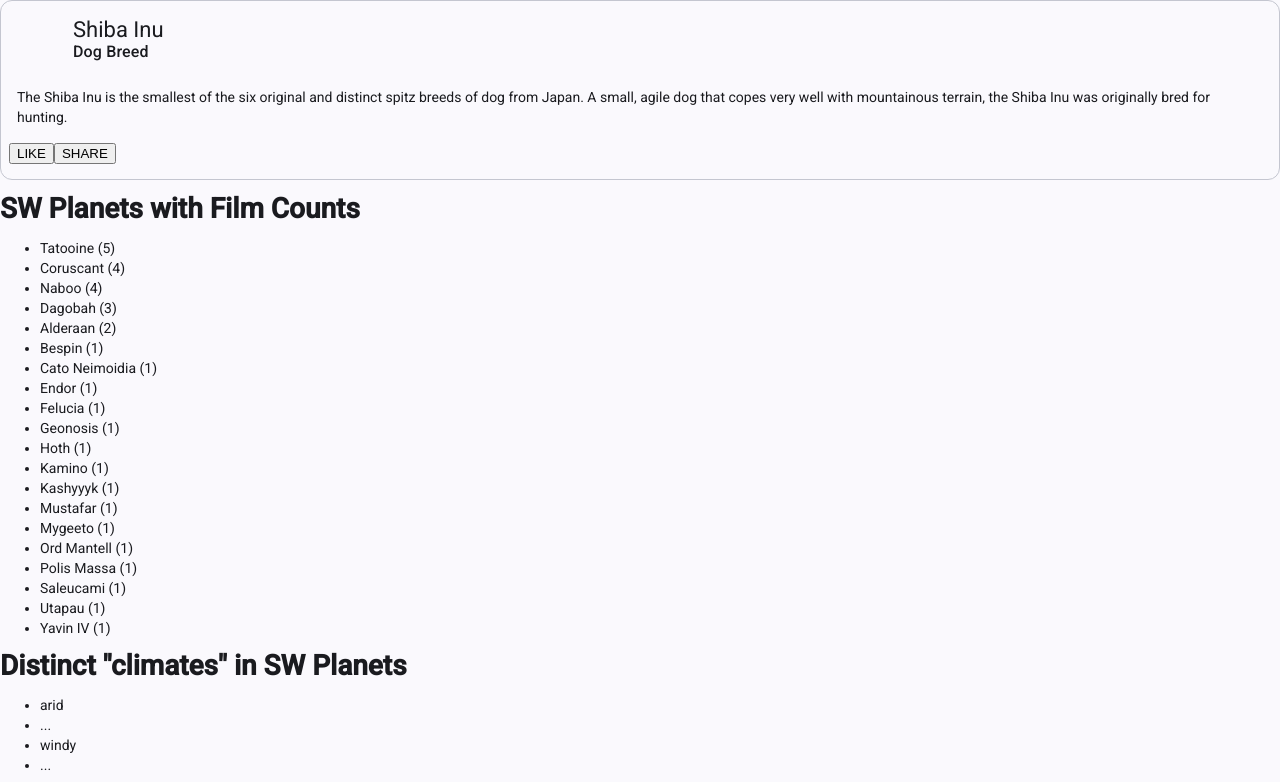
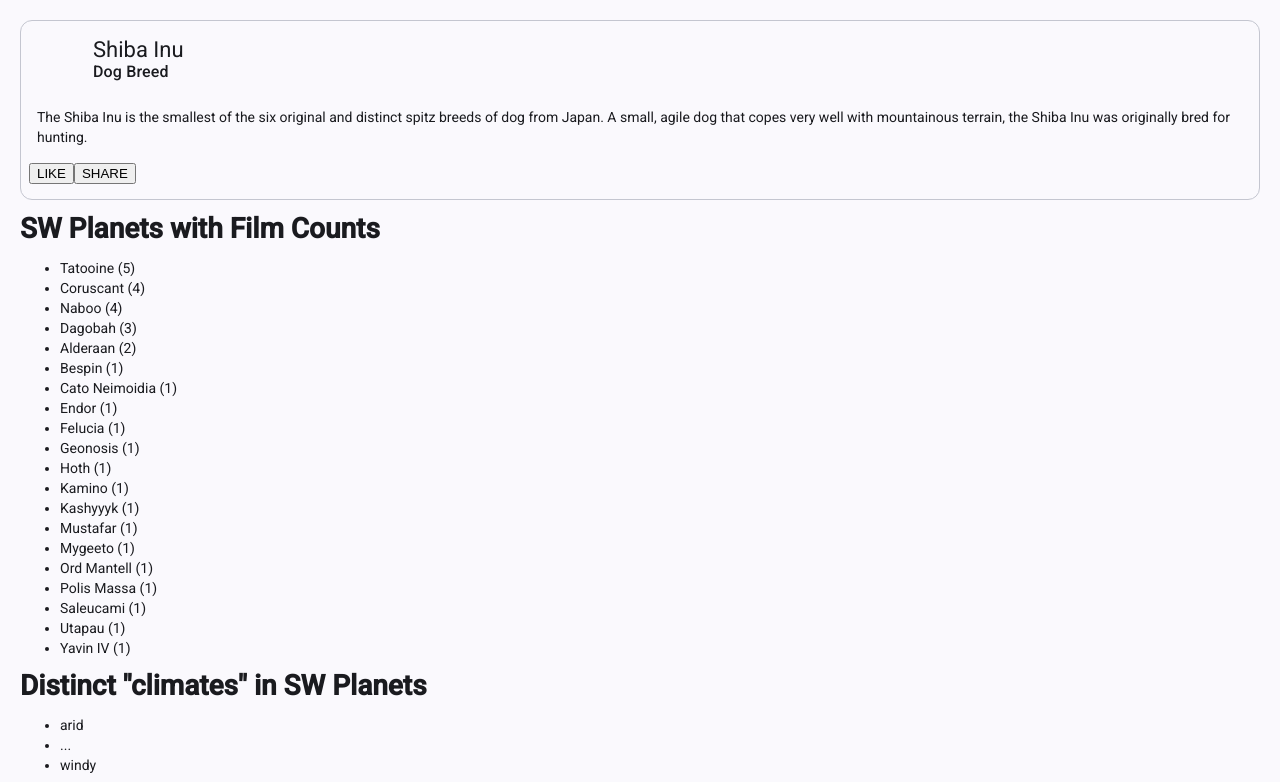
Before and after one commit to 2025-fall-js-frameworks/angular-components, an Angular app: page / in a window 1280 px wide. Shown: the top 782 px of the page. Built offline with nearby package versions, Linux system fonts and the light colour scheme.

Commit message:
Added padding to the body

```diff
--- a/src/styles.css
+++ b/src/styles.css
@@ -1,4 +1,11 @@
 /* You can add global styles to this file, and also import other style files */
 
-html, body { height: 100%; }
-body { margin: 0; font-family: Roboto, "Helvetica Neue", sans-serif; }
+html,
+body {
+	height: 100%;
+}
+body {
+	margin: 0;
+	font-family: Roboto, 'Helvetica Neue', sans-serif;
+	padding: 20px;
+}
```
